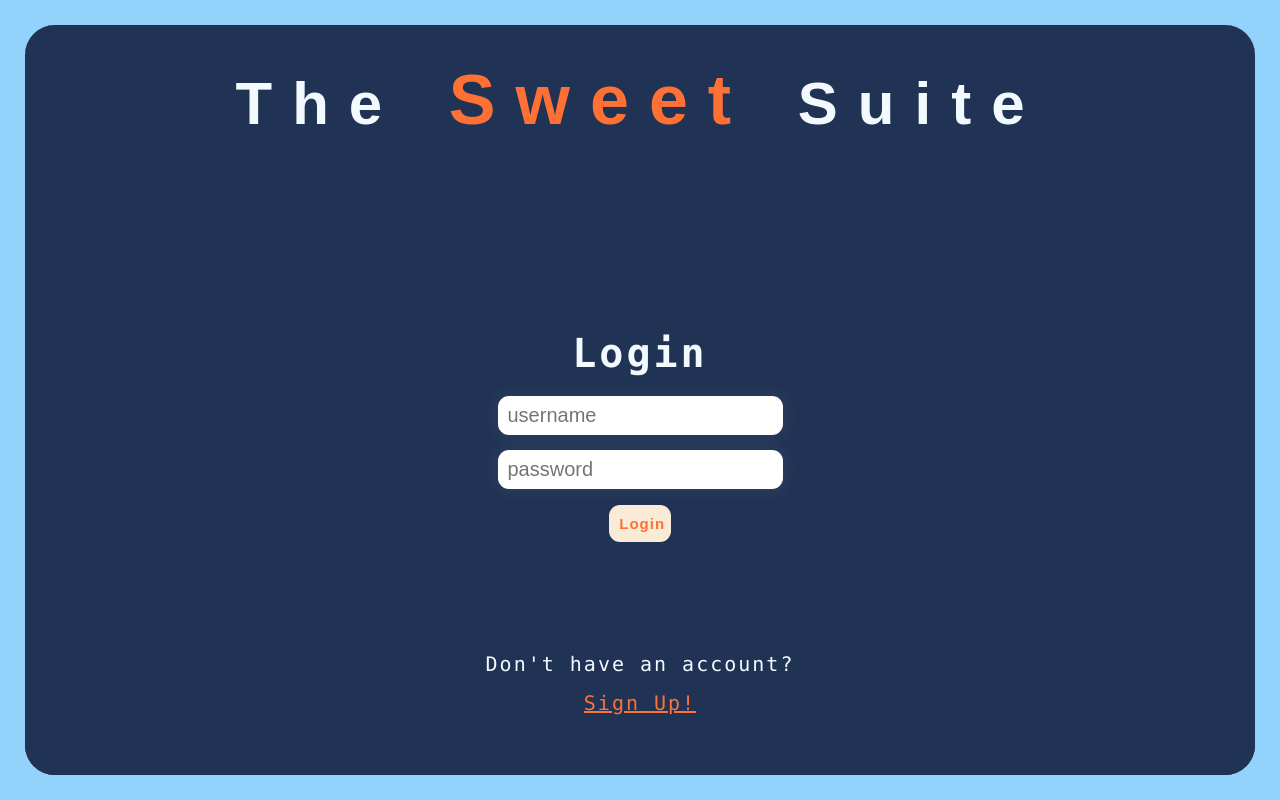
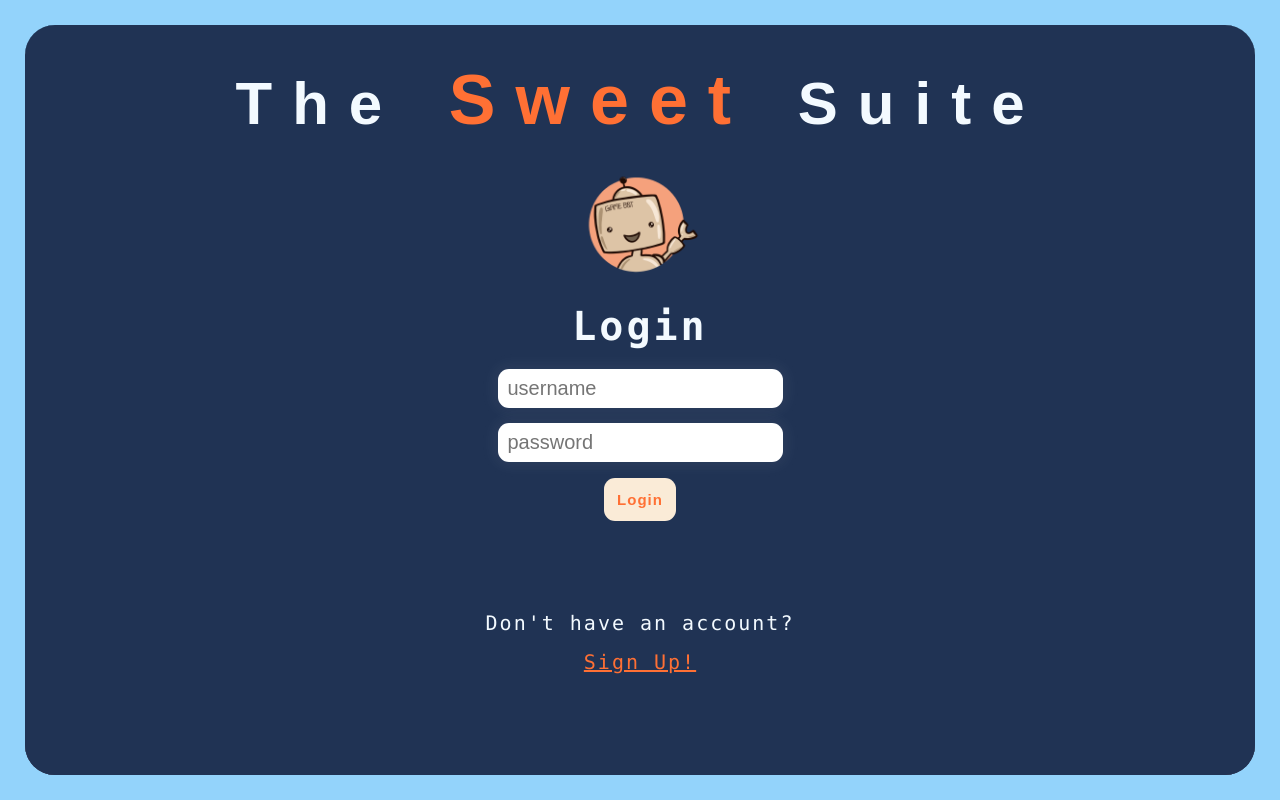
Before and after one commit to CameronRWS/The-Sweet-Suite, a React (Create React App) app in the folder frontend/: page / in a window 1280 px wide. Built offline with nearby package versions, Linux system fonts and the light colour scheme.

Commit message:
add game bot image

```diff
--- a/frontend/src/pages/Login.css
+++ b/frontend/src/pages/Login.css
@@ -21,12 +21,12 @@ label{
 }
 
 button{
-    padding: 10px;
+    padding: 13px;
     border: none;
     border-radius: 11px;
     color:#FF7034;
     background-color: antiquewhite;
-    width:5%;
+    width: auto;
     font-weight: 600;
     font-family: Arial;
     font-size: 15px;
@@ -42,7 +42,7 @@ button:hover{
 
 .login-div{
     background-color: #203354;
-    font-size: 20px;
+    font-size: 10px;
     color: #F3FAFF;
     position: absolute;
     bottom: 0;
@@ -73,7 +73,7 @@ button:hover{
 
 .login-title{
     text-align: center;
-    height: 30%;
+    height: 8%;
     font-size: 60px;
     font-family: fantasy;
     letter-spacing: 20px;
@@ -129,6 +129,17 @@ button:hover{
     opacity: 1;
 }
 
+.game-bot{
+    display: block;
+    margin-left: auto;
+    margin-right: auto;
+    width: 10%;
+}
+
+.game-bot:hover{
+    opacity:1;
+}
+
 .signup-text{
     text-align: center;
     font-size: 20px;
@@ -150,5 +161,5 @@ button:hover{
 .signup-div{
     text-align: center;
     position: relative;
-    margin: 110px 0;
+    margin: 90px 0;
 };
--- a/frontend/src/pages/Login.js
+++ b/frontend/src/pages/Login.js
@@ -2,6 +2,7 @@ import React, {useState} from "react";
 import { useHistory, BrowserRouter, Link } from 'react-router-dom';
 import './Login.css'
 import backdrop2 from './images/backdrop2.jpg';
+import GameBot from './images/GameBot.png';
 
 const Login = () => {
     const [userId, setUserId] = useState("");
@@ -65,6 +66,7 @@ const Login = () => {
             <img src={backdrop2} className="image"></img>
             <div className="overlay">
                 <h1 className="login-title">The <span className="title-span">Sweet</span> Suite</h1>
+                <img src={GameBot} className="game-bot"></img>
                 <h2 className="login">Login</h2>
                 <form className="login-form" onSubmit={handleSubmit}>
                     <div className="user-div">
```
Also changed, not shown: frontend/src/pages/images/GameBot.png (added).
